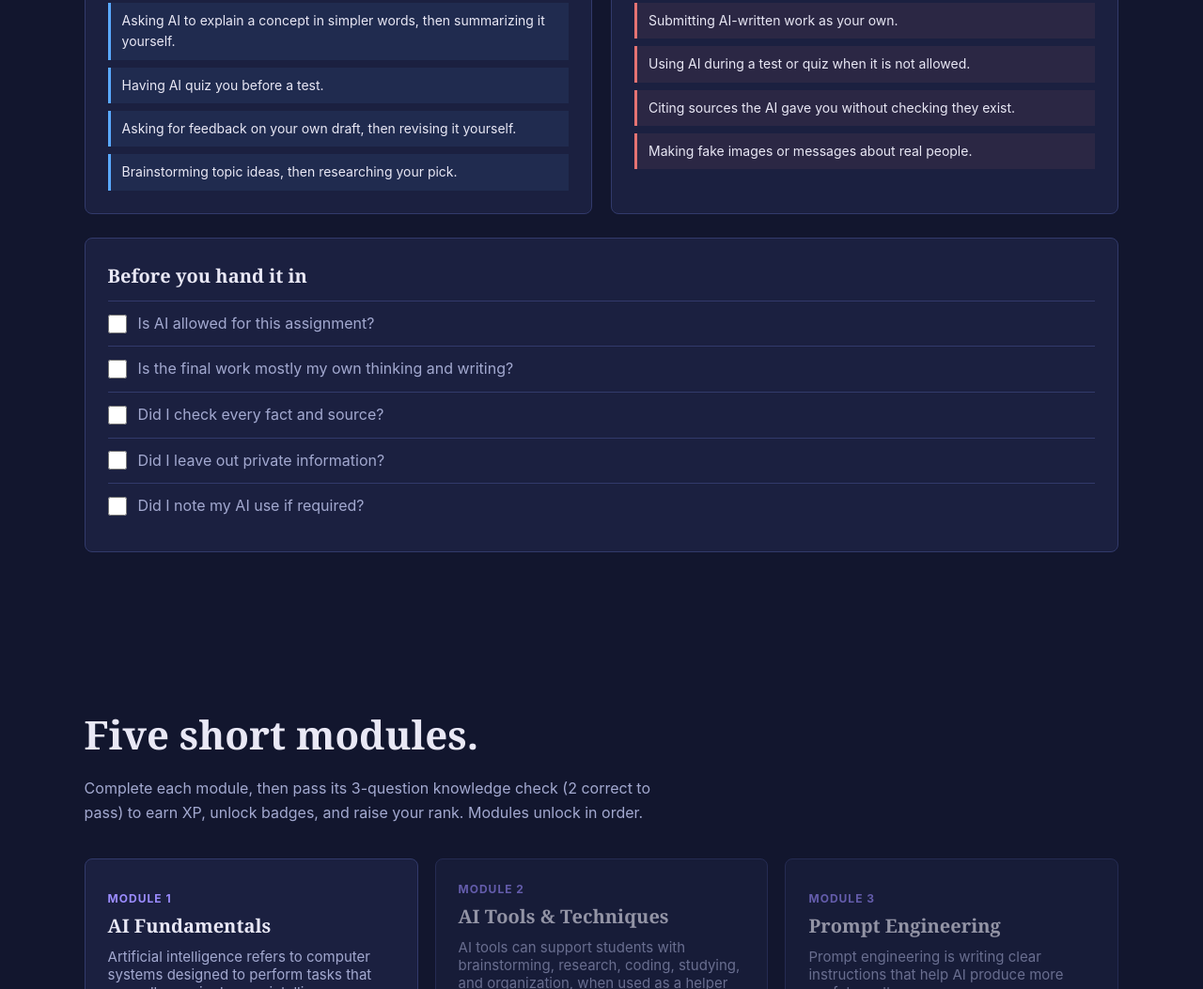
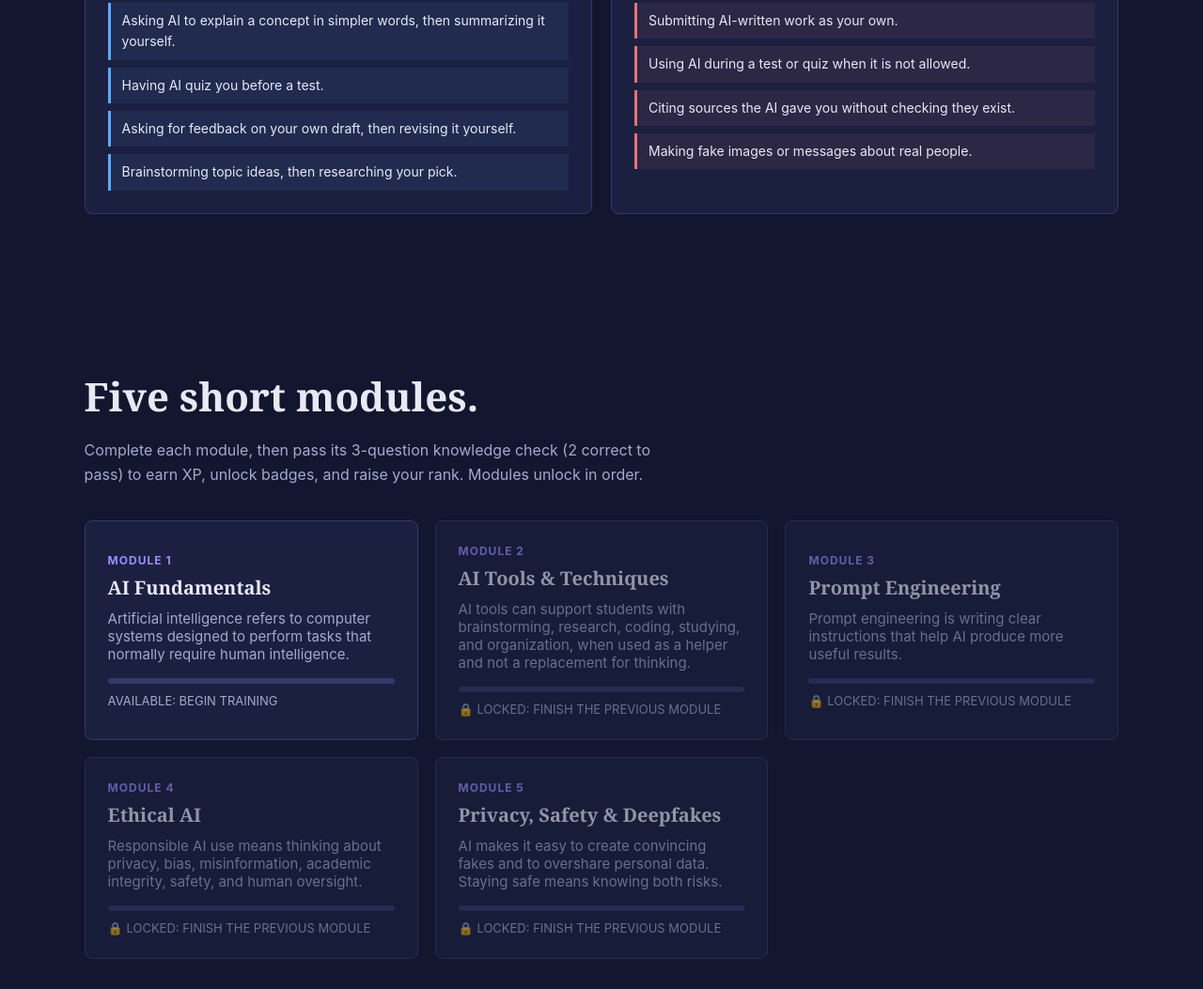
Before and after one commit to WebmasterMCTSA/AI-Learning-Tool, a plain HTML site: page index.html in a window 1280 px wide. Shown: the part 1423-2476 px from the top of the page at 94% size. Drawn offline with Linux system fonts and the light colour scheme.

Commit message:
Update index.html

```diff
--- a/index.html
+++ b/index.html
@@ -97,8 +97,6 @@ section{padding:80px 7%;scroll-margin-top:64px}
 .answer.correct{border-color:var(--teal);background:rgba(90,169,255,.15)}
 .answer.wrong{border-color:var(--bad);background:rgba(229,115,115,.15)}
 .result{margin-top:16px;padding:14px;border-radius:6px;background:var(--panel);border:1px solid var(--line)}
-.chk{display:flex;align-items:center;gap:12px;padding:11px 0;border-top:1px solid var(--line);color:var(--muted);cursor:pointer}
-.chk input{width:20px;height:20px;accent-color:var(--teal)}
 .gframe{aspect-ratio:16/9;min-height:320px;background:#000;border-radius:6px;border:1px solid var(--line);overflow:hidden}
 .gframe iframe{width:100%;height:100%;border:0}
 .gph{height:100%;min-height:320px;display:flex;flex-direction:column;align-items:center;justify-content:center;text-align:center;padding:30px;background:var(--panel)}
@@ -198,14 +196,6 @@ section{padding:60px 5%}
       <div class="example bad">Citing sources the AI gave you without checking they exist.</div>
       <div class="example bad">Making fake images or messages about real people.</div>
     </div>
-  </div>
-  <div class="card" style="margin-top:25px">
-    <h3>Before you hand it in</h3>
-    <label class="chk"><input type="checkbox"> Is AI allowed for this assignment?</label>
-    <label class="chk"><input type="checkbox"> Is the final work mostly my own thinking and writing?</label>
-    <label class="chk"><input type="checkbox"> Did I check every fact and source?</label>
-    <label class="chk"><input type="checkbox"> Did I leave out private information?</label>
-    <label class="chk"><input type="checkbox"> Did I note my AI use if required?</label>
   </div>
 </section>
 
```
